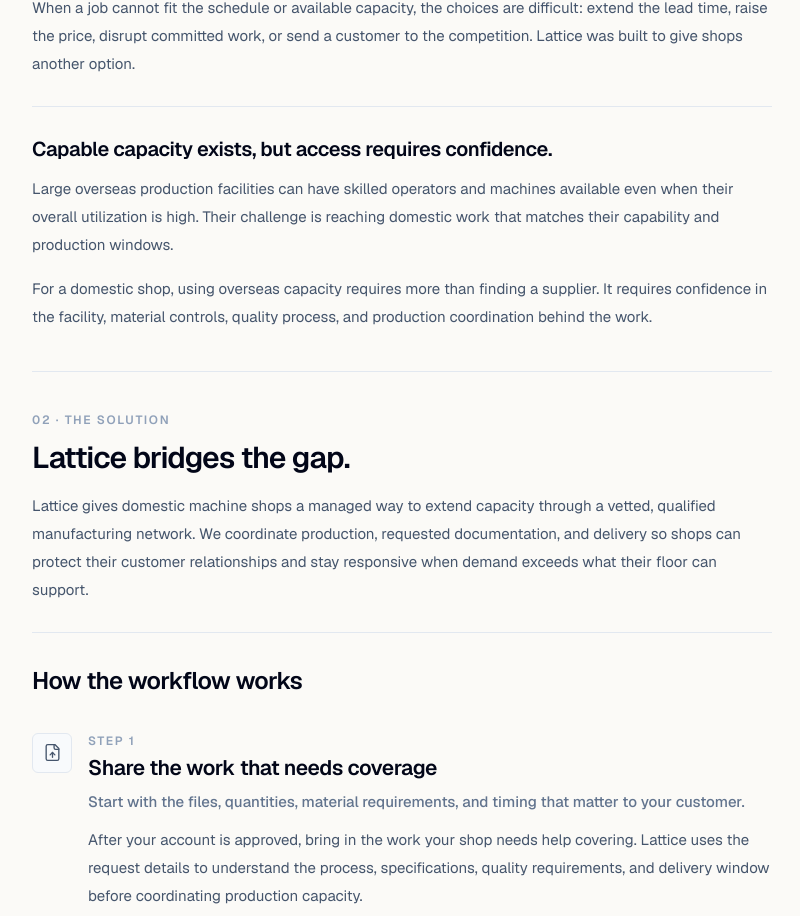
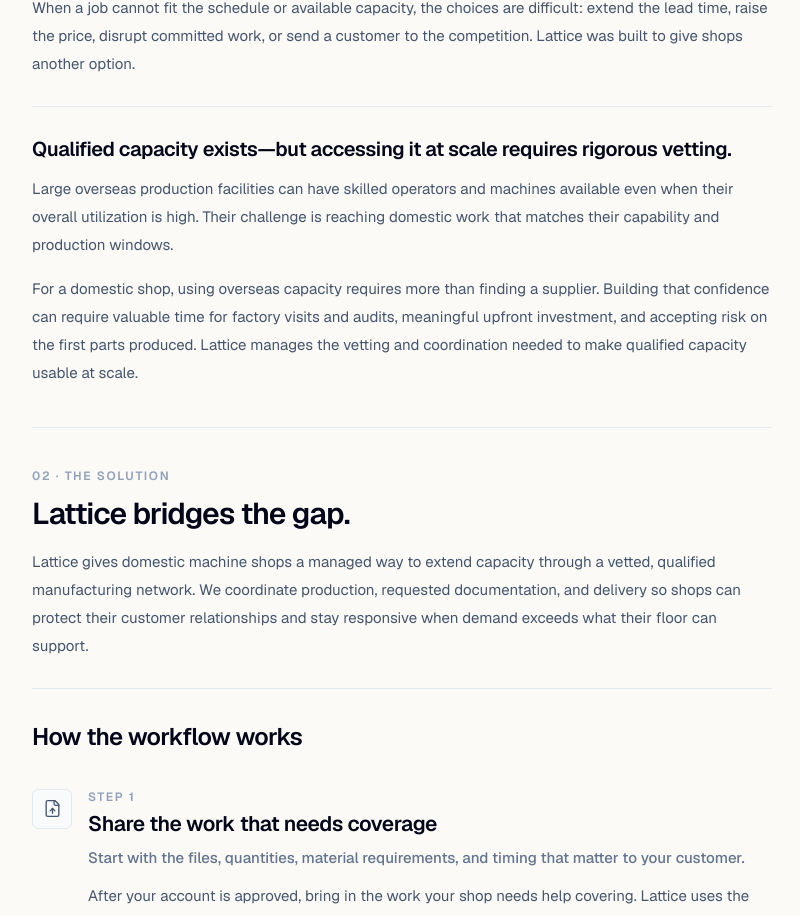
Before and after one commit to willpaikstack/lattice, a Next.js app: page /how-it-works in a window 1280 px wide. Shown: the part 778-1694 px from the top of the page, without its empty margins (103-903 px from the left). Built offline with nearby package versions, Linux system fonts and the light colour scheme; no server answers.

Commit message:
refine: explain supplier vetting costs

```diff
--- a/src/app/how-it-works/page.tsx
+++ b/src/app/how-it-works/page.tsx
@@ -101,13 +101,13 @@
               </section>
 
               <section aria-labelledby="available-capacity" className="pt-7">
-                <h3 className="text-xl font-semibold tracking-[-0.02em] text-slate-950" id="available-capacity">Capable capacity exists, but access requires confidence.</h3>
+                <h3 className="text-xl font-semibold tracking-[-0.02em] text-slate-950" id="available-capacity">Qualified capacity exists&mdash;but accessing it at scale requires rigorous vetting.</h3>
                 <div className="mt-3 space-y-4 text-[15px] leading-7 text-slate-600">
                   <p>
                     Large overseas production facilities can have skilled operators and machines available even when their overall utilization is high. Their challenge is reaching domestic work that matches their capability and production windows.
                   </p>
                   <p>
-                    For a domestic shop, using overseas capacity requires more than finding a supplier. It requires confidence in the facility, material controls, quality process, and production coordination behind the work.
+                    For a domestic shop, using overseas capacity requires more than finding a supplier. Building that confidence can require valuable time for factory visits and audits, meaningful upfront investment, and accepting risk on the first parts produced. Lattice manages the vetting and coordination needed to make qualified capacity usable at scale.
                   </p>
                 </div>
               </section>
```
Also changed, not shown: 2 other files (tests, documents, lock files or other folders).
